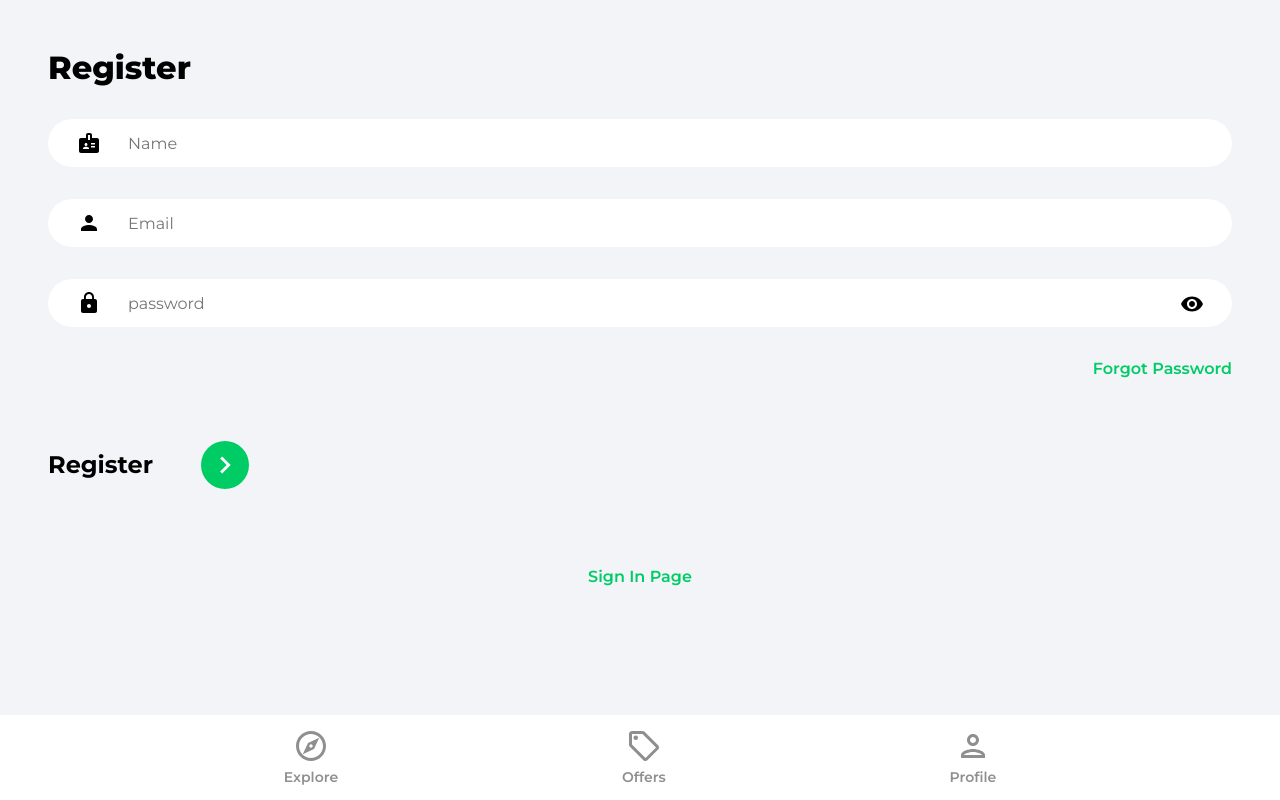
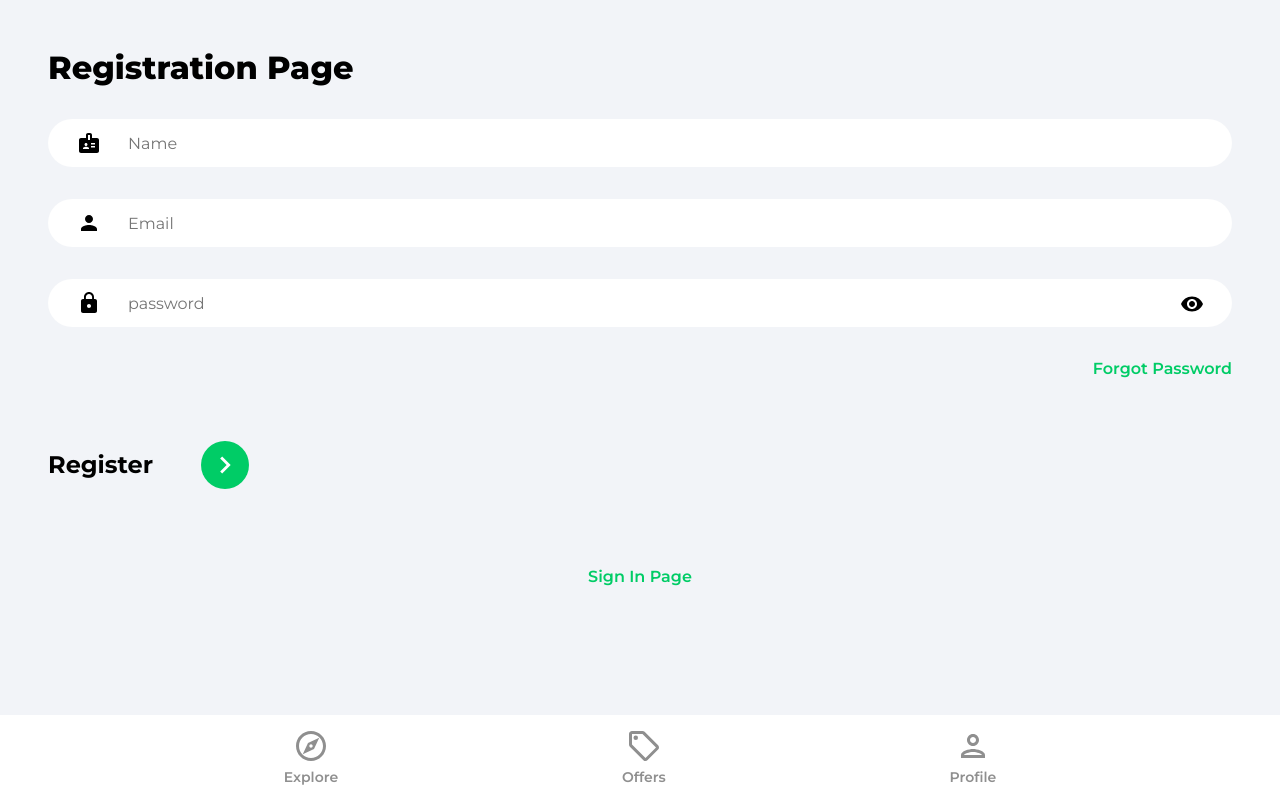
Before and after one commit to jtc27/housing-marketplace-react, a React (Create React App) app: page /sign-up in a window 1280 px wide. Built offline with nearby package versions, Linux system fonts and the light colour scheme.

Commit message:
toastify alerts added

```diff
--- a/package.json
+++ b/package.json
@@ -11,6 +11,7 @@
     "react-dom": "^18.0.0",
     "react-router-dom": "^6.2.2",
     "react-scripts": "5.0.0",
+    "react-toastify": "^8.2.0",
     "web-vitals": "^2.1.4"
   },
   "scripts": {
--- a/src/App.js
+++ b/src/App.js
@@ -1,4 +1,6 @@
 import { BrowserRouter as Router, Routes, Route } from "react-router-dom";
+import { ToastContainer } from "react-toastify";
+import 'react-toastify/dist/ReactToastify.css'
 
 import Explore from "./pages/Explore";
 import ForgotPassword from "./pages/ForgotPassword";
@@ -27,6 +29,8 @@ function App() {
 
     </Router>
 
+    <ToastContainer />
+
     </>
   );
 }
--- a/src/pages/SignIn.jsx
+++ b/src/pages/SignIn.jsx
@@ -1,3 +1,5 @@
+import { toast } from "react-toastify"
+
 import { useState } from "react"
 import { Link, useNavigate } from "react-router-dom"
 import {ReactComponent as ArrowRightIcon} from '../assets/svg/keyboardArrowRightIcon.svg'
@@ -37,7 +39,7 @@ function SignIn() {
         navigate('/')
       }
     } catch (error) {
-      console.log(error);
+      toast.error('Email or Password not valid')
     }
   }
 
--- a/src/pages/SignUp.jsx
+++ b/src/pages/SignUp.jsx
@@ -1,3 +1,5 @@
+import { toast } from "react-toastify"
+
 import { useState } from "react"
 import { Link, useNavigate } from "react-router-dom"
 import {ReactComponent as ArrowRightIcon} from '../assets/svg/keyboardArrowRightIcon.svg'
@@ -56,7 +58,7 @@ function SignUp() {
       navigate('/')
 
     } catch (error) {
-      console.log(error);
+      toast.error('Registration error')
     }
   }
 
@@ -64,7 +66,7 @@ function SignUp() {
     <>
     <div className="pageContainer">
       <header>
-        <p className="pageHeader">Register</p>
+        <p className="pageHeader">Registration Page</p>
       </header>
 
       <main>
```
Also changed, not shown: 1 other file (tests, documents, lock files or other folders).
